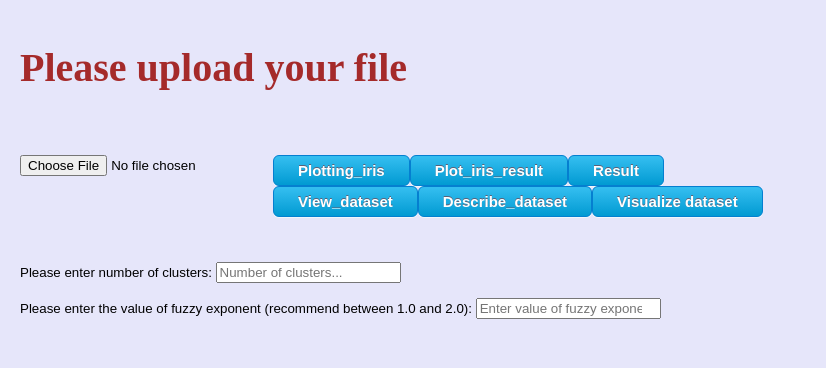
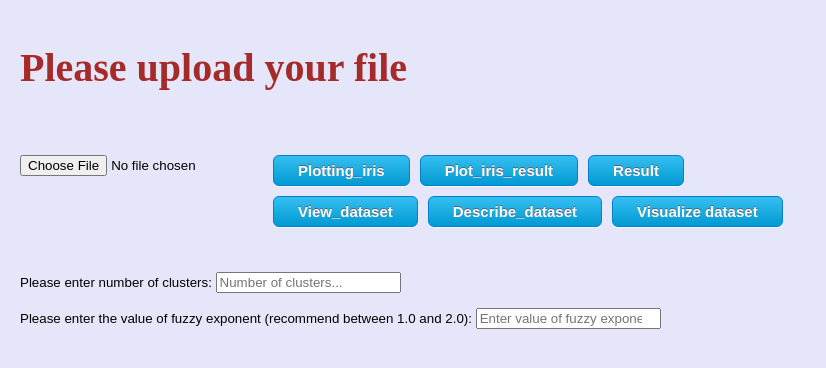
Before and after one commit to qlinh120198/GR1, a Flask app: page / in a window 1280 px wide. Shown: the part 195-563 px from the top of the page, without its empty margins (0-826 px from the left). Run offline with Flask 2, Linux system fonts and the light colour scheme.

Commit message:
Add files via upload

```diff
--- a/templates/index.html
+++ b/templates/index.html
@@ -42,14 +42,19 @@
                 <div style="display: flex; flex-direction: column;">
                     <div style="display: flex;">
 
-                        <input type="submit" name="submit_button" value="Plotting_iris" />
-                        <input type="submit" name="submit_button" value="Plot_iris_result" />
-                        <input type="submit" name="submit_button" value="Result" />
+                        <a style="margin-right: 10px; margin-bottom: 10px;"><input type="submit" name="submit_button"
+                                value="Plotting_iris" /></a>
+                        <a style="margin-right: 10px; margin-bottom: 10px;"><input type="submit" name="submit_button"
+                                value="Plot_iris_result" /></a>
+                        <a style="margin-right: 10px; margin-bottom: 10px;"><input type="submit" name="submit_button"
+                                value="Result" /></a>
 
                     </div>
                     <div style="display: flex;">
-                        <input type="submit" name="submit_button" value="View_dataset" />
-                        <input type="submit" name="submit_button" value="Describe_dataset" />
+                        <a style="margin-right: 10px;"><input type="submit" name="submit_button"
+                                value="View_dataset" /></a>
+                        <a style="margin-right: 10px;"><input type="submit" name="submit_button"
+                                value="Describe_dataset" /></a>
                         <input type="submit" name="submit_button" value="Visualize dataset" />
                     </div>
                 </div>
```
